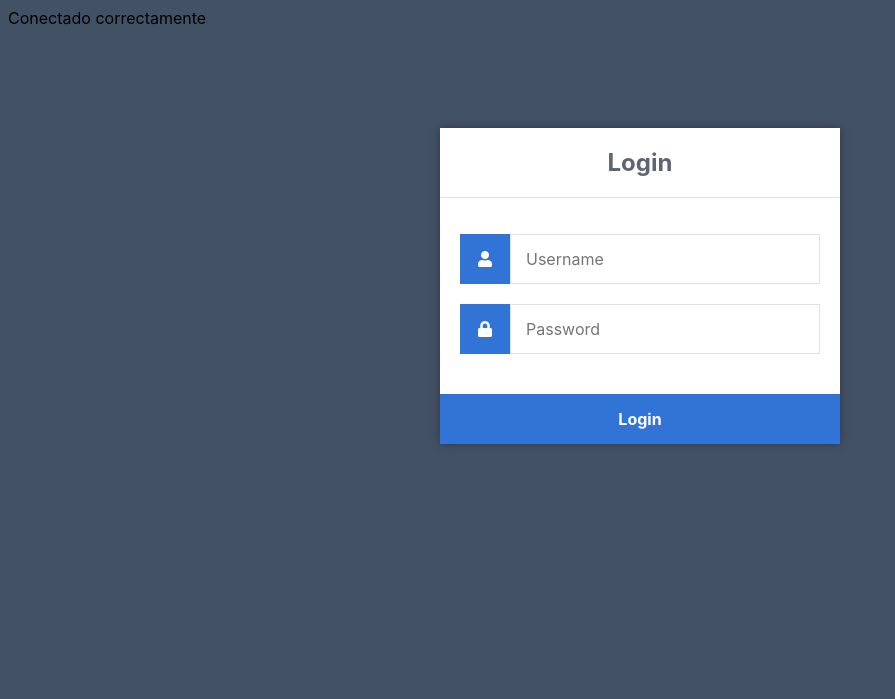
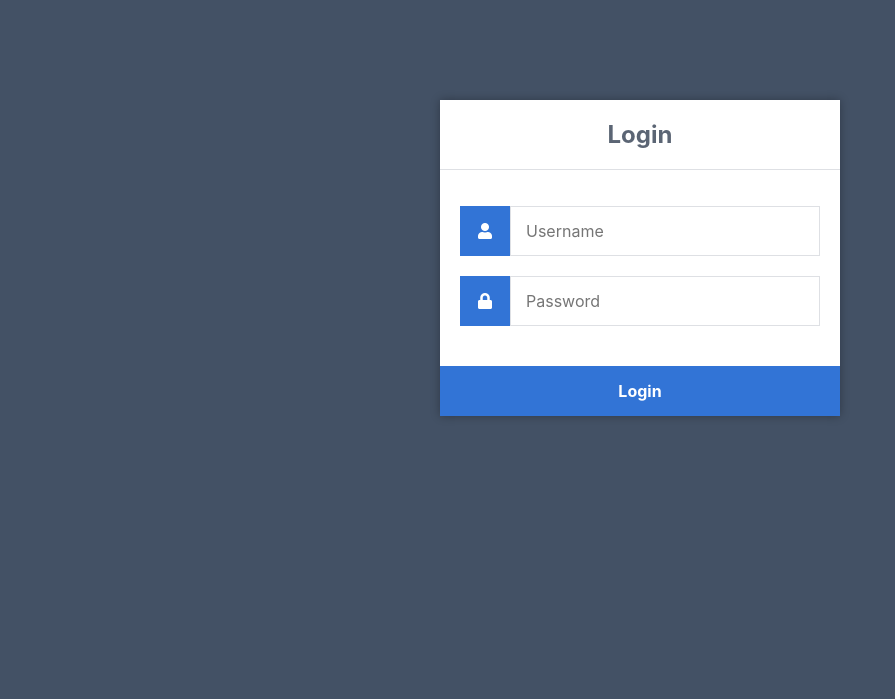
Before and after one commit to zSupAnonymo/ProyectoAgustinLautaro, a PHP site: page / in a window 1280 px wide. Shown: the top 699 px of the page, without its empty margins (0-895 px from the left). Run offline with PHP 8.4, Linux system fonts and the light colour scheme.

Commit message:
update conexion

```diff
--- a/index.php
+++ b/index.php
@@ -3,7 +3,7 @@
 
     $con = conectar();
 
-    echo 'Conectado correctamente';
+    echo '<script language="javascript">alert("conectado nashei");</script>';
 ?>
 
 <!DOCTYPE html>
```
